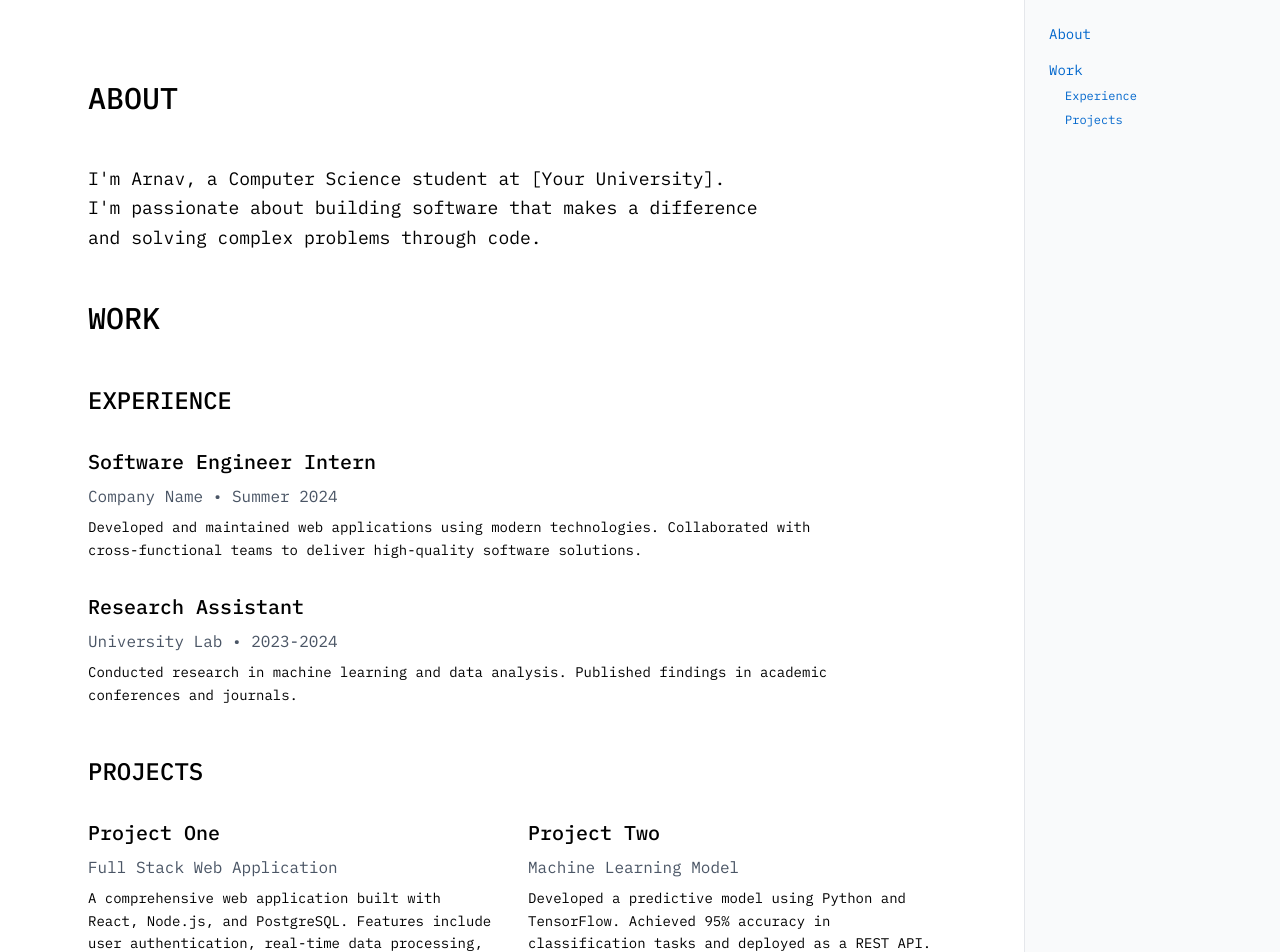
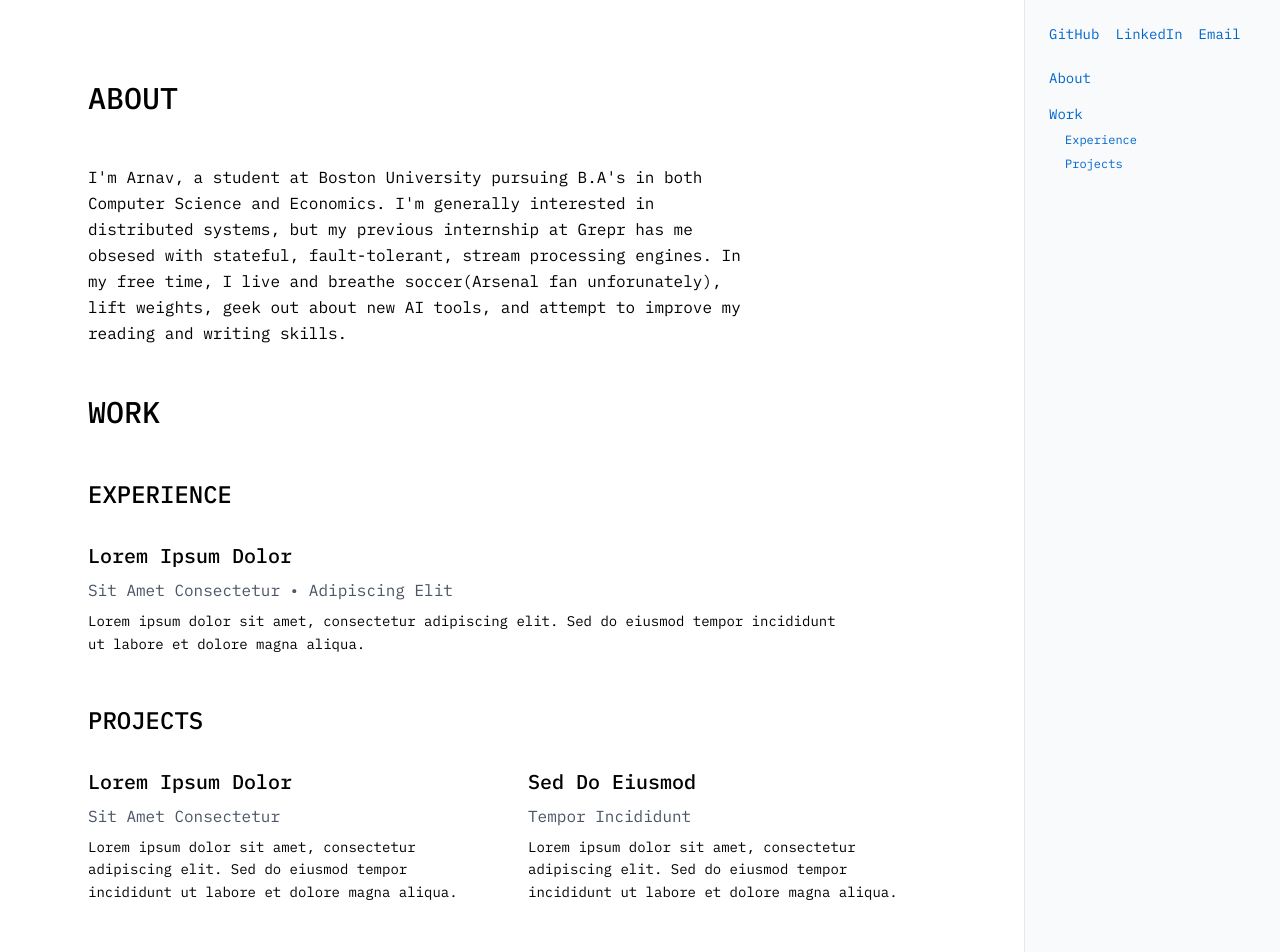
Before and after one commit to navkul/arnavkulkarni-site, a Next.js app: page / in a window 1280 px wide. Shown: the top 952 px of the page. Built offline with nearby package versions, Linux system fonts and the light colour scheme.

Commit message:
about and expierence done

```diff
--- a/src/app/page.tsx
+++ b/src/app/page.tsx
@@ -64,6 +64,34 @@ export default function Home() {
                   Projects
                 </button>
               </div>
+
+              {/* Mobile Social Links */}
+              <div className="border-t border-gray-200 mt-4 pt-4">
+                <div className="flex space-x-4">
+                  <a
+                    href="https://github.com/navkul"
+                    target="_blank"
+                    rel="noopener noreferrer"
+                    className="text-sm text-blue-600 hover:underline"
+                  >
+                    GitHub
+                  </a>
+                  <a
+                    href="https://www.linkedin.com/in/arnav-a-kulkarni/"
+                    target="_blank"
+                    rel="noopener noreferrer"
+                    className="text-sm text-blue-600 hover:underline"
+                  >
+                    LinkedIn
+                  </a>
+                  <a
+                    href="mailto:akul@bu.edu"
+                    className="text-sm text-blue-600 hover:underline"
+                  >
+                    Email
+                  </a>
+                </div>
+              </div>
             </nav>
           </div>
         )}
@@ -79,10 +107,11 @@ export default function Home() {
             <section id="about" className="mb-12">
               <h2 className="text-3xl font-medium mb-12">ABOUT</h2>
               <div className="max-w-2xl">
-                <p className="text-lg leading-relaxed">
-                  I'm Arnav, a Computer Science student at [Your University].
-                  I'm passionate about building software that makes a difference
-                  and solving complex problems through code.
+                <p className="text-md leading-relaxed">
+                  I'm Arnav, a student at Boston University pursuing B.A's in both Computer Science and Economics.
+                  I'm generally interested in distributed systems, but my previous internship at Grepr has me obsesed with
+                  stateful, fault-tolerant, stream processing engines. In my free time, I live and breathe soccer(Arsenal fan unforunately), lift weights,
+                  geek out about new AI tools, and attempt to improve my reading and writing skills.
                 </p>
               </div>
             </section>
@@ -125,6 +154,32 @@ export default function Home() {
         {/* Desktop Index Navigation */}
         <aside className="hidden lg:block w-64 border-l border-gray-200 bg-gray-50">
           <div className="sticky top-0 p-6">
+            {/* Desktop Social Links */}
+            <div className="flex space-x-4 mb-6">
+              <a
+                href="https://github.com/navkul"
+                target="_blank"
+                rel="noopener noreferrer"
+                className="text-sm text-blue-600 hover:underline"
+              >
+                GitHub
+              </a>
+              <a
+                href="https://www.linkedin.com/in/arnav-a-kulkarni/"
+                target="_blank"
+                rel="noopener noreferrer"
+                className="text-sm text-blue-600 hover:underline"
+              >
+                LinkedIn
+              </a>
+              <a
+                href="mailto:akul@bu.edu"
+                className="text-sm text-blue-600 hover:underline"
+              >
+                Email
+              </a>
+            </div>
+
             <nav className="space-y-4">
               <div>
                 <a
--- a/src/lib/constants.ts
+++ b/src/lib/constants.ts
@@ -1,38 +1,22 @@
 // Work data constants
 export const experiences = [
   {
-    title: "Software Engineer Intern",
-    company: "Company Name",
-    period: "Summer 2024",
-    description: "Developed and maintained web applications using modern technologies. Collaborated with cross-functional teams to deliver high-quality software solutions."
-  },
-  {
-    title: "Research Assistant",
-    company: "University Lab",
-    period: "2023-2024",
-    description: "Conducted research in machine learning and data analysis. Published findings in academic conferences and journals."
+    title: "Lorem Ipsum Dolor",
+    company: "Sit Amet Consectetur",
+    period: "Adipiscing Elit",
+    description: "Lorem ipsum dolor sit amet, consectetur adipiscing elit. Sed do eiusmod tempor incididunt ut labore et dolore magna aliqua."
   }
 ];
 
 export const projects = [
   {
-    title: "Project One",
-    type: "Full Stack Web Application",
-    description: "A comprehensive web application built with React, Node.js, and PostgreSQL. Features include user authentication, real-time data processing, and responsive design."
+    title: "Lorem Ipsum Dolor",
+    type: "Sit Amet Consectetur",
+    description: "Lorem ipsum dolor sit amet, consectetur adipiscing elit. Sed do eiusmod tempor incididunt ut labore et dolore magna aliqua."
   },
   {
-    title: "Project Two",
-    type: "Machine Learning Model",
-    description: "Developed a predictive model using Python and TensorFlow. Achieved 95% accuracy in classification tasks and deployed as a REST API."
-  },
-  {
-    title: "Project Three",
-    type: "Mobile App",
-    description: "Cross-platform mobile application built with React Native. Features include offline functionality, push notifications, and social sharing."
-  },
-  {
-    title: "Project Four",
-    type: "Data Visualization Tool",
-    description: "Interactive dashboard for data analysis and visualization. Built with D3.js and Vue.js, supporting multiple data formats and export options."
+    title: "Sed Do Eiusmod",
+    type: "Tempor Incididunt",
+    description: "Lorem ipsum dolor sit amet, consectetur adipiscing elit. Sed do eiusmod tempor incididunt ut labore et dolore magna aliqua."
   }
 ];
```
